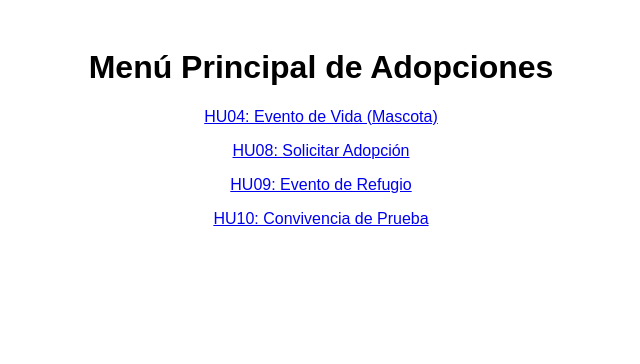
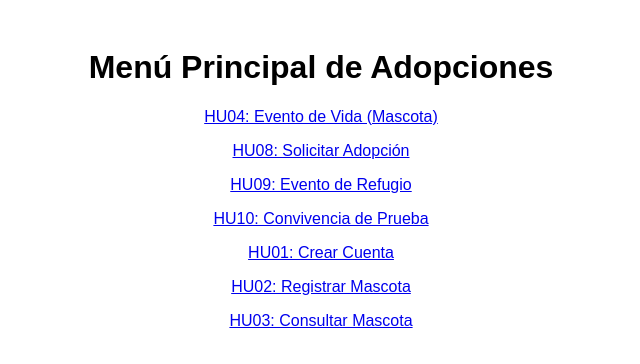
Before and after one commit to UDFJDC-ModelosProgramacion/MP_202610_G81_E5_Front, a React (Vite) app: page / in a window 1280 px wide. Shown: the top 364 px of the page, without its empty margins (319-959 px from the left). Built offline with nearby package versions, Linux system fonts and the light colour scheme.

Commit message:
Update App.jsx

```diff
--- a/src/App.jsx
+++ b/src/App.jsx
@@ -1,10 +1,12 @@
 import React from 'react';
 import { Routes, Route } from 'react-router-dom';
-
 import RegistrarEventoPage from './modules/lifeevents/RegistrarEventoPage';
 import SolicitarAdopcionPage from './modules/adoptions/SolicitarAdopcionPage';
 import CrearEventoRefugioPage from './modules/shelter/CrearEventoRefugioPage';
 import RegistrarConvivenciaPage from './modules/cohabitation/RegistrarConvivenciaPage';
+import RegisterForm from './modules/auth/RegisterForm';
+import RegistrarMascotaPage from './modules/pets/RegistrarMascotaPage';
+import ConsultarMascotaPage from './modules/pets/ConsultarMascotaPage';
 
 function App() {
   return (
@@ -16,13 +18,18 @@ function App() {
           <p><a href="/solicitar-adopcion">HU08: Solicitar Adopción</a></p>
           <p><a href="/crear-evento-refugio">HU09: Evento de Refugio</a></p>
           <p><a href="/registrar-convivencia">HU10: Convivencia de Prueba</a></p>
+          <p><a href="/crear-cuenta">HU01: Crear Cuenta</a></p>
+          <p><a href="/registrar-mascota">HU02: Registrar Mascota</a></p>
+          <p><a href="/consultar-mascota">HU03: Consultar Mascota</a></p>
         </div>
       } />
-
       <Route path="/registrar-evento-vida" element={<RegistrarEventoPage />} />
       <Route path="/solicitar-adopcion" element={<SolicitarAdopcionPage />} />
       <Route path="/crear-evento-refugio" element={<CrearEventoRefugioPage />} />
       <Route path="/registrar-convivencia" element={<RegistrarConvivenciaPage />} />
+      <Route path="/crear-cuenta" element={<RegisterForm />} />
+      <Route path="/registrar-mascota" element={<RegistrarMascotaPage />} />
+      <Route path="/consultar-mascota" element={<ConsultarMascotaPage />} />
     </Routes>
   );
 }
```
